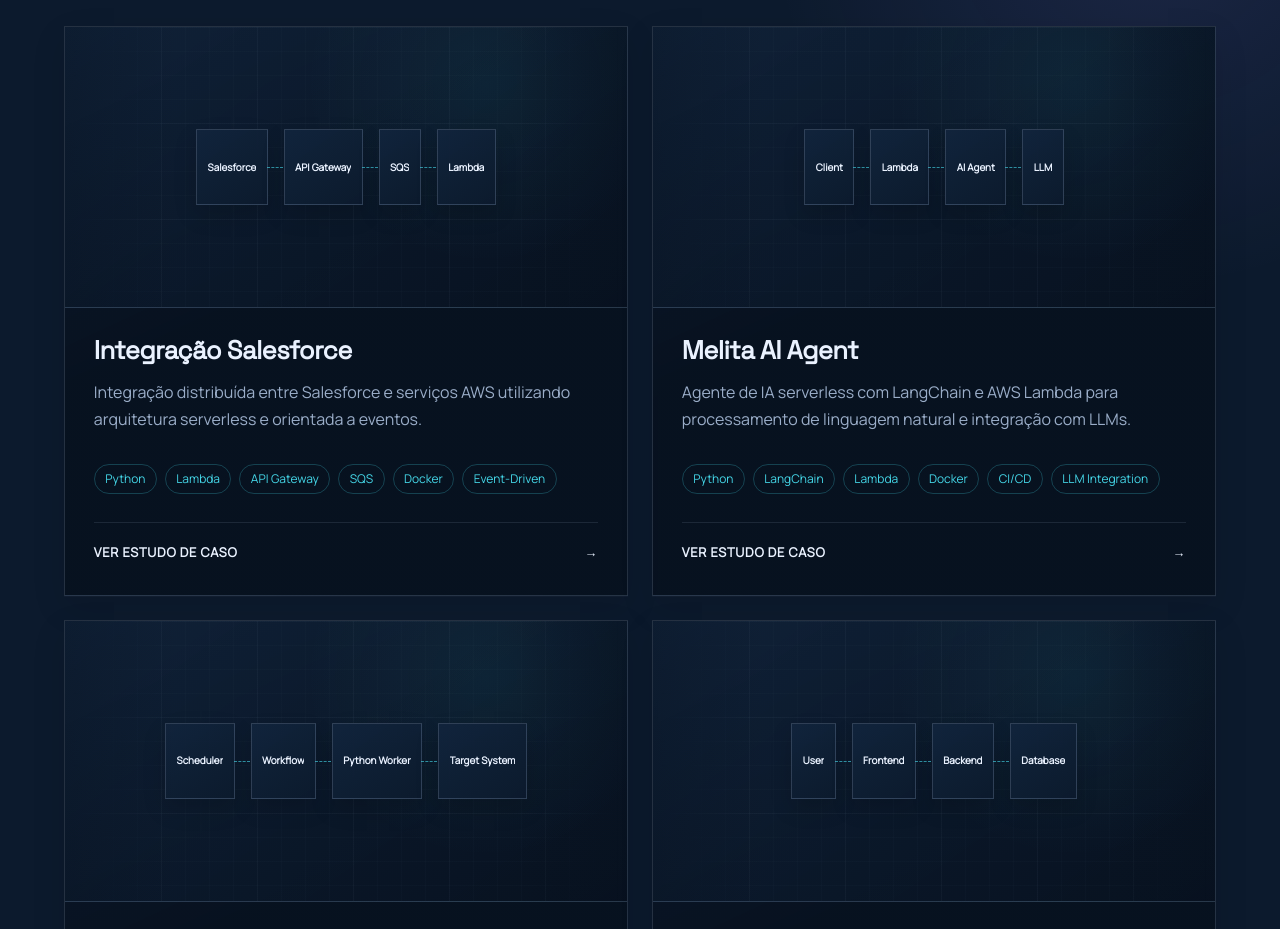
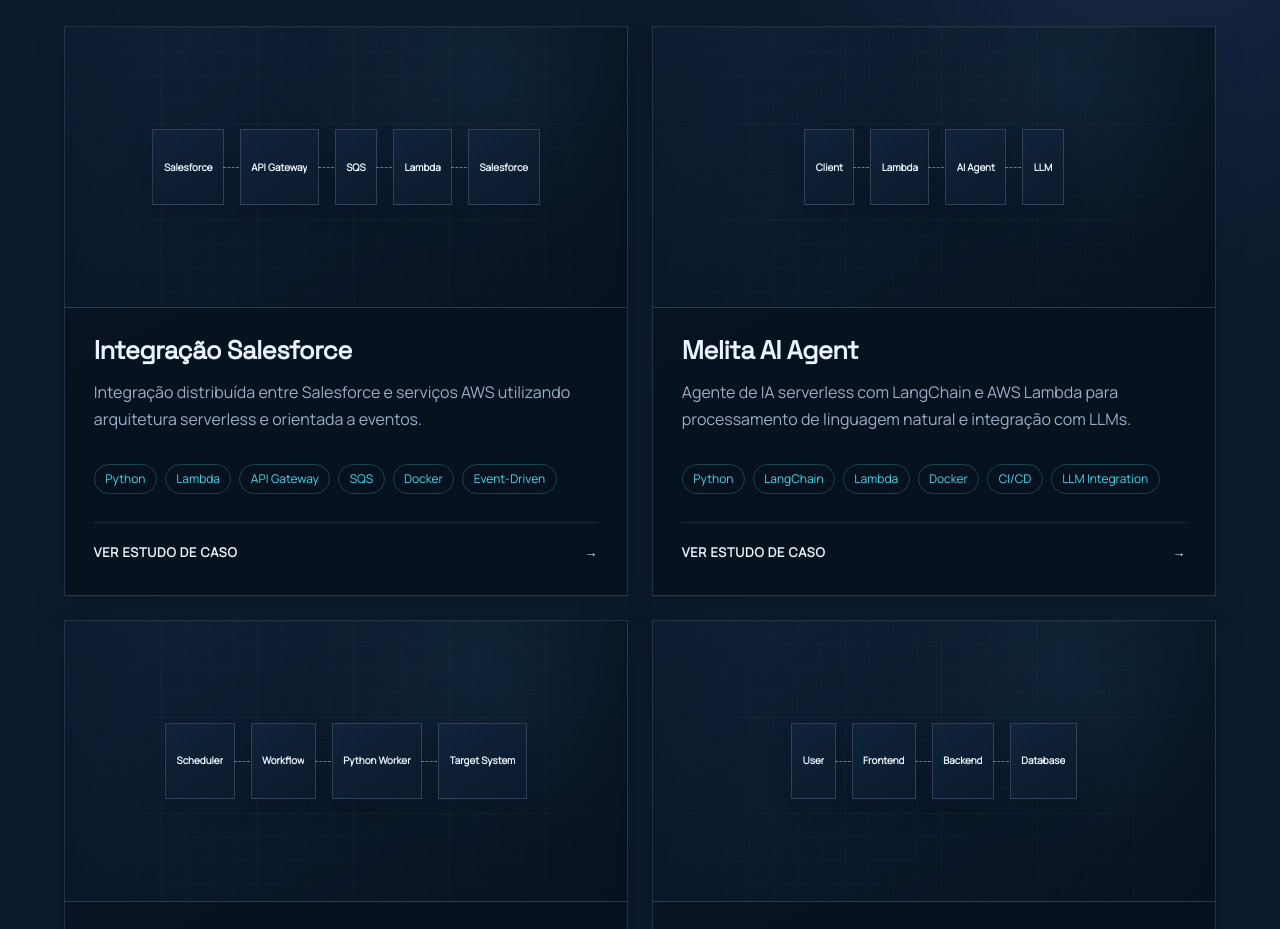
Before and after one commit to joaosalesdev/portfolio, a React (Vite) app: page /#/ in a window 1280 px wide. Shown: the part 1820-2749 px from the top of the page. Built offline with nearby package versions, Linux system fonts and the light colour scheme.

Commit message:
fix(projects): display all request flow steps

```diff
--- a/src/components/ProjectCard.tsx
+++ b/src/components/ProjectCard.tsx
@@ -25,8 +25,8 @@
         <div className="project-media project-flow-preview" role="img" aria-label={project.imageAlt}>
           <div className="project-flow-grid" aria-hidden="true" />
           <ol>
-            {project.caseStudy.requestFlow.slice(0, 4).map((step) => (
-              <li key={step}>
+            {project.caseStudy.requestFlow.map((step, index) => (
+              <li key={`${step}-${index}`}>
                 <strong>{step}</strong>
               </li>
             ))}
```
